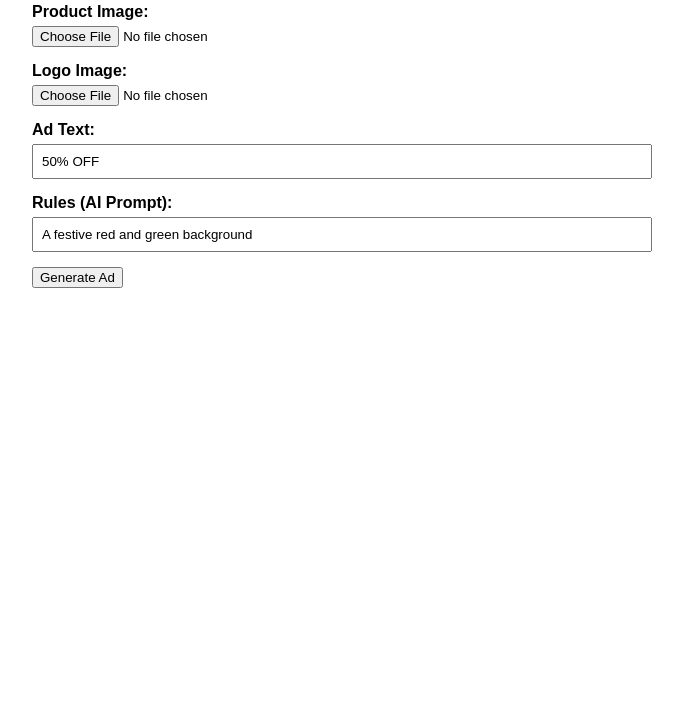
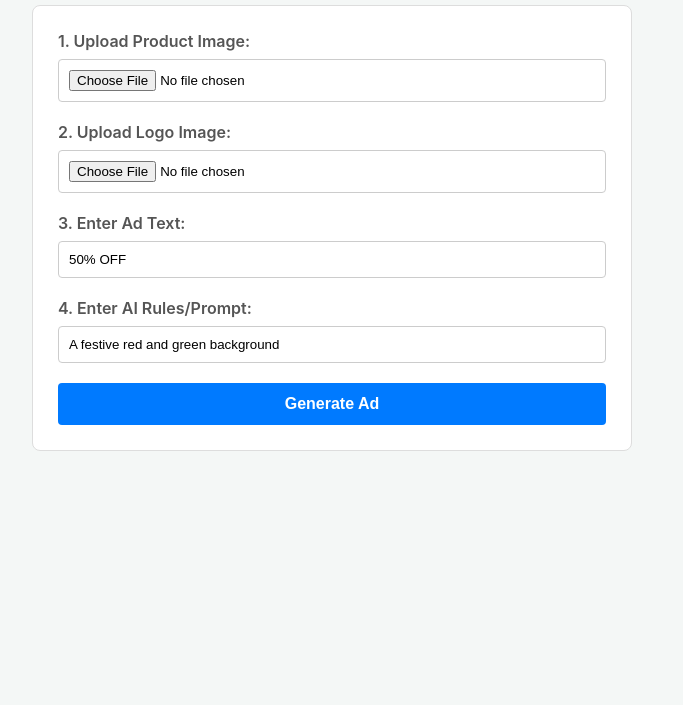
Before and after one commit to balimpuramvikasgoud/hacker-earth-1, a plain HTML site: page static/index.html in a window 1280 px wide. Shown: the part 95-800 px from the top of the page, without its empty margins (308-991 px from the left). Drawn offline with Linux system fonts and the light colour scheme.

Commit message:
Enhance HTML form and styling for ad generation

```diff
--- a/static/index.html
+++ b/static/index.html
@@ -5,33 +5,37 @@
     <meta name="viewport" content="width=device-width, initial-scale=1.0">
     <title>AI Creative Director</title>
     <style>
-        body { font-family: sans-serif; max-width: 600px; margin: 40px auto; }
-        div { margin-bottom: 15px; }
-        label { display: block; font-weight: bold; margin-bottom: 5px; }
-        input[type="text"] { width: 100%; padding: 8px; }
-        #result { margin-top: 20px; }
-        #result img { max-width: 100%; border: 1px solid #ccc; }
-        #loading { display: none; }
+        body { font-family: -apple-system, BlinkMacSystemFont, "Segoe UI", Roboto, sans-serif; max-width: 600px; margin: 40px auto; background: #f4f7f6; }
+        h1 { color: #333; }
+        form { background: #fff; border: 1px solid #ddd; border-radius: 8px; padding: 25px; }
+        div { margin-bottom: 20px; }
+        label { display: block; font-weight: 600; margin-bottom: 8px; color: #555; }
+        input[type="text"], input[type="file"] { width: 100%; padding: 10px; box-sizing: border-box; border: 1px solid #ccc; border-radius: 4px; }
+        button { background: #007aff; color: white; padding: 12px 20px; border: none; border-radius: 4px; font-weight: 600; font-size: 16px; cursor: pointer; width: 100%; }
+        button:hover { background: #0056b3; }
+        #result { margin-top: 30px; text-align: center; }
+        #result img { max-width: 100%; border: 1px solid #ccc; border-radius: 8px; }
+        #loading { display: none; text-align: center; padding: 20px; font-weight: 600; color: #555; }
     </style>
 </head>
 <body>
     <h1>AI Creative Director</h1>
     <form id="ad-form">
         <div>
-            <label for="product_image">Product Image:</label>
-            <input type="file" id="product_image" required>
+            <label for="product_image">1. Upload Product Image:</label>
+            <input type="file" id="product_image" name="product_image" required>
         </div>
         <div>
-            <label for="logo_image">Logo Image:</label>
-            <input type="file" id="logo_image" required>
+            <label for="logo_image">2. Upload Logo Image:</label>
+            <input type="file" id="logo_image" name="logo_image" required>
         </div>
         <div>
-            <label for="ad_text">Ad Text:</label>
-            <input type="text" id="ad_text" value="50% OFF" required>
+            <label for="ad_text">3. Enter Ad Text:</label>
+            <input type="text" id="ad_text" name="ad_text" value="50% OFF" required>
         </div>
         <div>
-            <label for="rules_prompt">Rules (AI Prompt):</label>
-            <input type="text" id="rules_prompt" value="A festive red and green background" required>
+            <label for="rules_prompt">4. Enter AI Rules/Prompt:</label>
+            <input type="text" id="rules_prompt" name="rules_prompt" value="A festive red and green background" required>
         </div>
         <button type="submit">Generate Ad</button>
     </form>
@@ -50,11 +54,7 @@
             loadingDiv.style.display = 'block';
             resultDiv.innerHTML = '';
 
-            const formData = new FormData();
-            formData.append('product_image', document.getElementById('product_image').files[0]);
-            formData.append('logo_image', document.getElementById('logo_image').files[0]);
-            formData.append('ad_text', document.getElementById('ad_text').value);
-            formData.append('rules_prompt', document.getElementById('rules_prompt').value);
+            const formData = new FormData(form);
 
             try {
                 const response = await fetch('/api/generate_ad', {
@@ -63,13 +63,15 @@
                 });
 
                 if (!response.ok) {
-                    throw new Error('Failed to generate ad. Server error.');
+                    // Try to get the error detail from the server
+                    const errorData = await response.json();
+                    throw new Error(errorData.detail || 'Failed to generate ad. Server error.');
                 }
 
                 const data = await response.json();
 
                 if (data.success) {
-                    resultDiv.innerHTML = `<h3>Here's your ad:</h3><img src="${data.image_url}" alt="Generated Ad">`;
+                    resultDiv.innerHTML = `<h3>Here's your ad:</h3><a href="${data.image_url}" target="_blank"><img src="${data.image_url}" alt="Generated Ad"></a>`;
                 } else {
                     throw new Error('Failed to generate ad.');
                 }
@@ -80,6 +82,6 @@
                 loadingDiv.style.display = 'none';
             }
         });
-    </script>
+    </sCRIPT>
 </body>
 </html>
```
